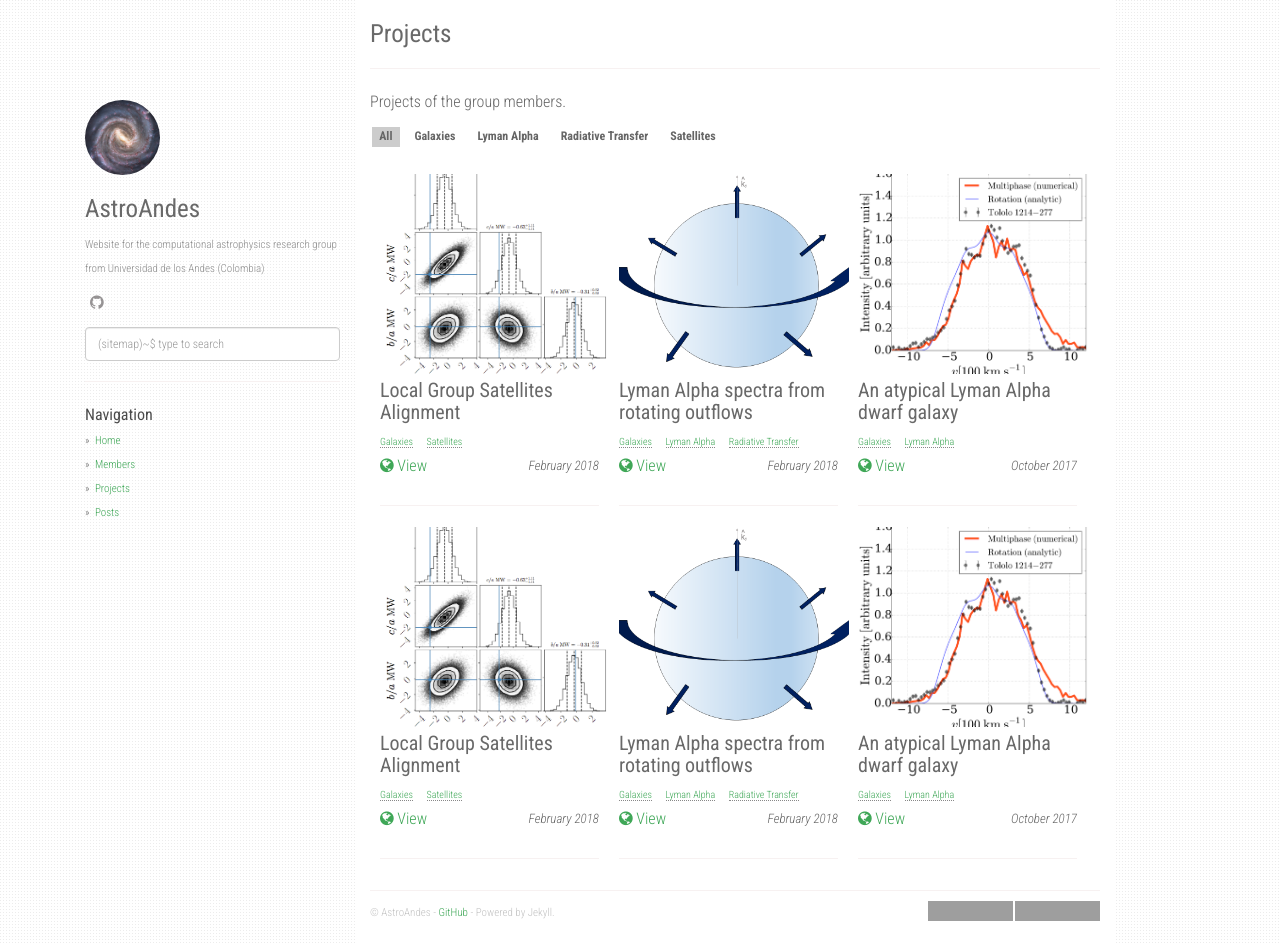
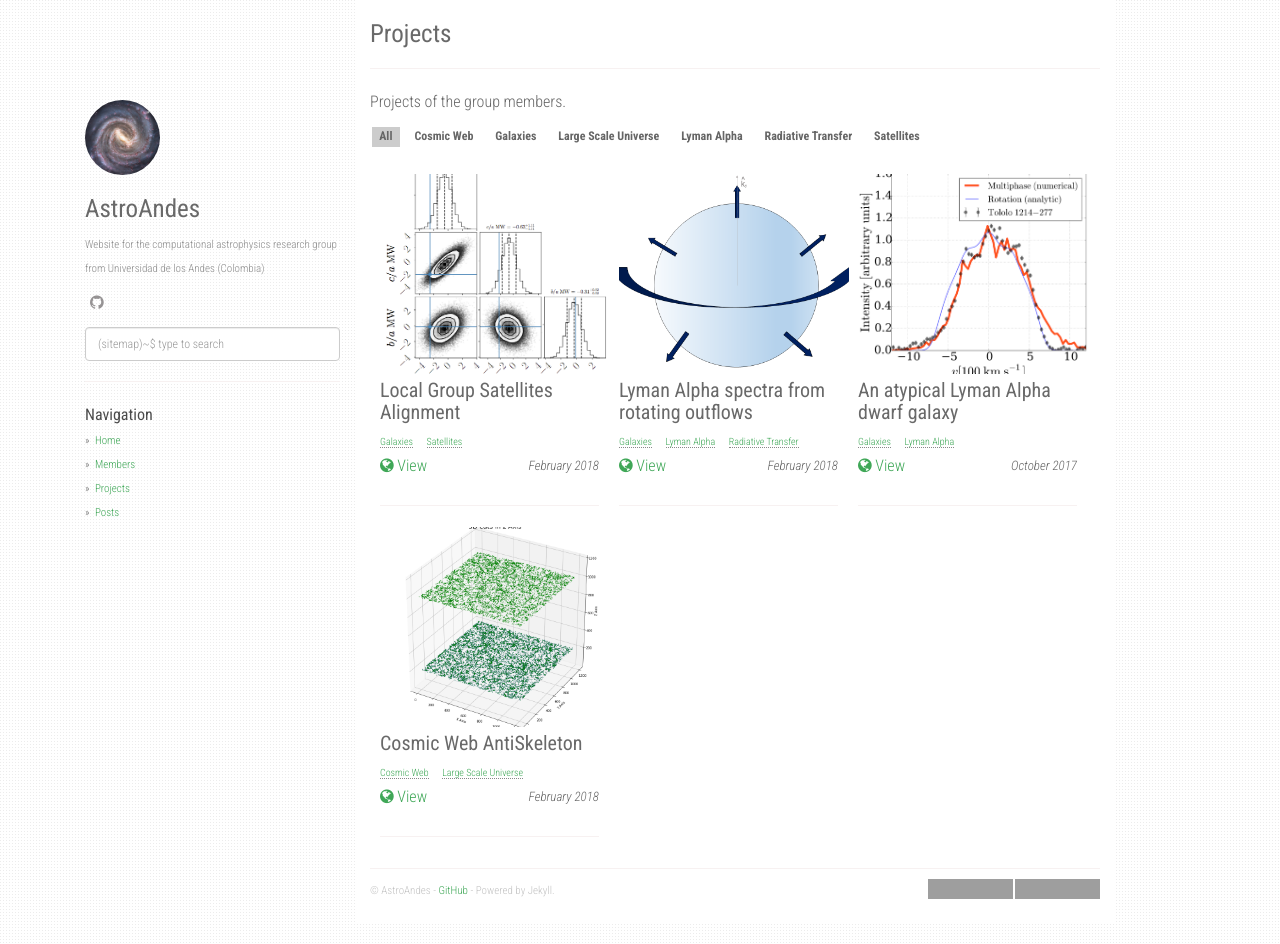
Before and after one commit to astroandes/astroandes.github.io, a Jekyll site: the page built from projects.md, in a window 1280 px wide and 944 px high. Built offline with Jekyll 4.4.1, drawn with Linux system fonts in a browser that asks for light colours; nearby versions of some CDN libraries; grey boxes are pictures that could not be loaded.

Commit message:
update in projects

```diff
--- a/_data/projects.json
+++ b/_data/projects.json
@@ -2,7 +2,7 @@
 	{
 		"slug": "lg_satellites",
 		"name": "Local Group Satellites Alignment",
-		"image": "lg_satellites.png",
+		"image": "im_lg_satellites.png",
 		"url": "https://github.com/astroandes/AlineacionesSatelitesLG",
 		"date": "February 2018",
 		"tags": ["Galaxies","Satellites"]
@@ -10,7 +10,7 @@
 	{
 		"slug": "lya_rotationoutflows",
 		"name": "Lyman Alpha spectra from rotating outflows",
-		"image": "lya_rotationoutflows.png",
+		"image": "im_lya_rotationoutflows.png",
 		"url": "https://github.com/astroandes/CLARA_RotationOutflows",
 		"date": "February 2018",
 		"tags": ["Galaxies","Lyman Alpha", "Radiative Transfer"]
@@ -18,33 +18,17 @@
 	{
 		"slug": "lya_tololo",
 		"name": "An atypical Lyman Alpha dwarf galaxy",
-		"image": "lya_tololo.png",
+		"image": "im_lya_tololo.png",
 		"url": "https://github.com/astroandes/tololo-lya-fit",
 		"date": "October 2017",
 		"tags": ["Galaxies","Lyman Alpha"]
 	},
 	{
-		"slug": "lg_satellites",
-		"name": "Local Group Satellites Alignment",
-		"image": "lg_satellites.png",
-		"url": "https://github.com/astroandes/AlineacionesSatelitesLG",
+		"slug": "cw_antiskeleton",
+		"name": "Cosmic Web AntiSkeleton",
+		"image": "im_cw_antiskeleton.png",
+		"url": "https://github.com/PaipaPsyche/Cosmic-Web-AntiSkeleton",
 		"date": "February 2018",
-		"tags": ["Galaxies","Satellites"]
-	},
-	{
-		"slug": "lya_rotationoutflows",
-		"name": "Lyman Alpha spectra from rotating outflows",
-		"image": "lya_rotationoutflows.png",
-		"url": "https://github.com/astroandes/CLARA_RotationOutflows",
-		"date": "February 2018",
-		"tags": ["Galaxies","Lyman Alpha", "Radiative Transfer"]
-	},
-	{
-		"slug": "lya_tololo",
-		"name": "An atypical Lyman Alpha dwarf galaxy",
-		"image": "lya_tololo.png",
-		"url": "https://github.com/astroandes/tololo-lya-fit",
-		"date": "October 2017",
-		"tags": ["Galaxies","Lyman Alpha"]
+		"tags": ["Cosmic Web", "Large Scale Universe"]
 	}
 ]
```
Also changed, not shown: _project/cw_antiskeleton.md (added, +13 -0 lines), index.html (+5 -2 lines), static/projects/im_cw_antiskeleton.png (added), static/projects/im_lg_satellites.png (renamed from static/projects/lg_satellites.png), static/projects/im_lya_rotationoutflows.png (renamed from static/projects/lya_rotationoutflows.png), static/projects/im_lya_tololo.png (renamed from static/projects/lya_tololo.png).
